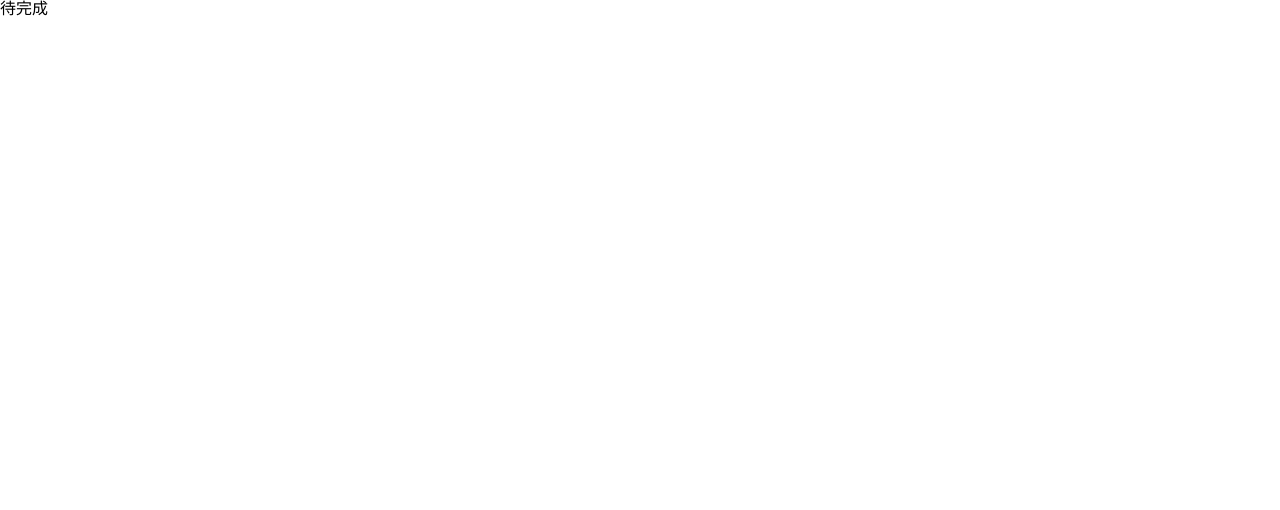
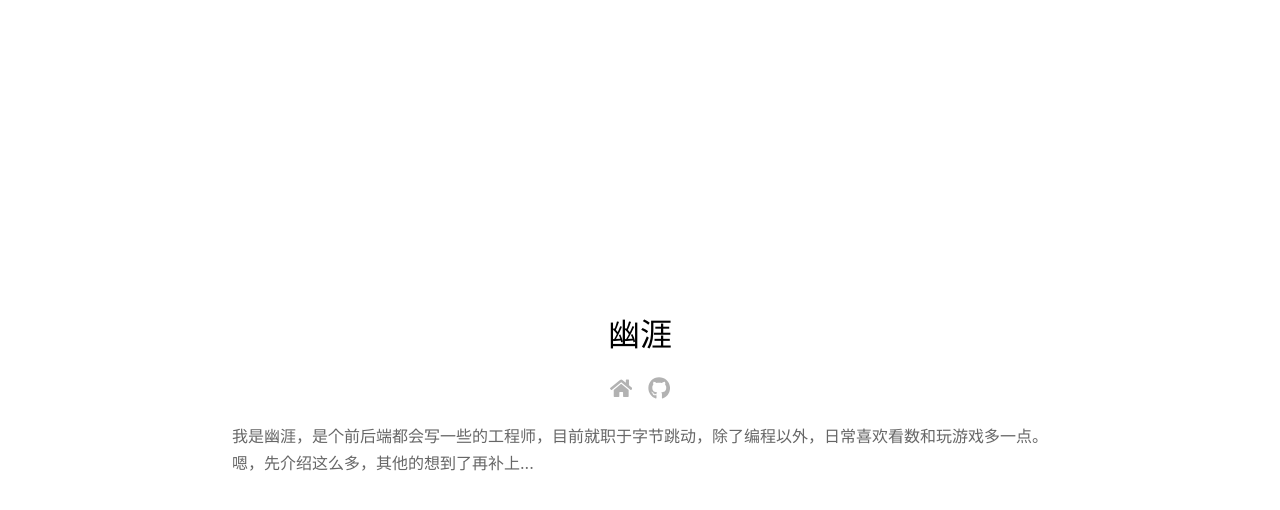
Before and after one commit to qiyueximeng/blog, a Next.js app: page /about in a window 1280 px wide. Shown: the top 510 px of the page. Built offline with nearby package versions, Linux system fonts and the light colour scheme.

Commit message:
feat: add about page

```diff
--- /dev/null
+++ b/components/toptip/toptip.js
@@ -0,0 +1,10 @@
+import styles from "./toptip.module.css";
+
+export default function TopTip({ children, className, tip }) {
+  return (
+    <div className={`${styles.container} ${className}`}>
+      <div className={styles.content}>{children}</div>
+      <div className={styles.tip}>{tip}</div>
+    </div>
+  );
+}
--- /dev/null
+++ b/components/toptip/toptip.module.css
@@ -0,0 +1,31 @@
+.container {
+  position: relative;
+}
+
+.tip {
+  position: absolute;
+  top: -2rem;
+  left: 50%;
+  transform: translateX(-50%);
+  padding: 0.3rem 0.7rem;
+  border-radius: 0.3rem;
+  background-color: #666;
+  opacity: 0;
+  transition: opacity 0.7s;
+  color: #fafafa;
+}
+
+.tip::after {
+  content: " ";
+  position: absolute;
+  top: 100%;
+  left: 50%;
+  margin-left: -5px;
+  border-width: 5px;
+  border-style: solid;
+  border-color: #666 transparent transparent transparent;
+}
+
+.content:hover + .tip {
+  opacity: 1;
+}
--- a/package.json
+++ b/package.json
@@ -11,6 +11,7 @@
     "next": "12.1.5",
     "react": "18.1.0",
     "react-dom": "18.1.0",
+    "react-icons": "^4.3.1",
     "remark": "^14.0.2",
     "remark-html": "^15.0.1",
     "sharp": "^0.30.4"
--- a/pages/_app.js
+++ b/pages/_app.js
@@ -1,7 +1,17 @@
-import '../styles/globals.css'
+import "../styles/globals.css";
+import { IconContext } from "react-icons";
 
 function MyApp({ Component, pageProps }) {
-  return <Component {...pageProps} />
+  return (
+    <IconContext.Provider
+      value={{
+        color: "rgba(0,0,0,.3)",
+        size: "1.4rem",
+      }}
+    >
+      <Component {...pageProps} />
+    </IconContext.Provider>
+  );
 }
 
-export default MyApp
+export default MyApp;
--- a/pages/about/index.js
+++ b/pages/about/index.js
@@ -1,3 +1,37 @@
+import styles from "./index.module.css";
+import { FaHome, FaGithub, FaWeixin } from "react-icons/fa";
+import Link from "next/link";
+import TopTip from "../../components/toptip/toptip";
+
 export default function About() {
-  return <div>待完成</div>;
+  return (
+    <div className={styles.container}>
+      {/* 头像 */}
+      <div className={styles.name}>幽涯</div>
+      <div className={styles.contacts}>
+        <TopTip className={styles.contact} tip="Home">
+          <Link href="/">
+            <a>
+              <FaHome />
+            </a>
+          </Link>
+        </TopTip>
+        <TopTip className={styles.contact} tip="https://github.com/qiyueximeng">
+          <a
+            href="https://github.com/qiyueximeng"
+            target="_blank"
+            rel="noreferrer"
+          >
+            <FaGithub />
+          </a>
+        </TopTip>
+      </div>
+      <section className={styles.description}>
+        <p>
+          我是幽涯，是个前后端都会写一些的工程师，目前就职于字节跳动，除了编程以外，日常喜欢看数和玩游戏多一点。
+        </p>
+        <p>嗯，先介绍这么多，其他的想到了再补上...</p>
+      </section>
+    </div>
+  );
 }
--- /dev/null
+++ b/pages/about/index.module.css
@@ -0,0 +1,28 @@
+.container {
+  height: 100%;
+  display: flex;
+  flex-direction: column;
+  justify-content: center;
+  align-items: center;
+}
+.name {
+  font-size: 2rem;
+  margin-bottom: 1rem;
+}
+
+.contacts {
+  display: flex;
+  justify-content: center;
+  align-items: center;
+  padding: 10px;
+  margin-bottom: 1rem;
+}
+.contact {
+  padding: 0 0.5rem;
+}
+
+.description > p {
+  color: #666;
+  line-height: 1.2rem;
+  margin-bottom: 0.5rem;
+}
--- a/styles/globals.css
+++ b/styles/globals.css
@@ -136,6 +136,7 @@ table {
 a {
   color: inherit;
   text-decoration: none;
+  display: inline-block;
 }
 
 /* global css */
```
Also changed, not shown: pages/index.js (+11 -18 lines), 1 other file (tests, documents, lock files or other folders).
